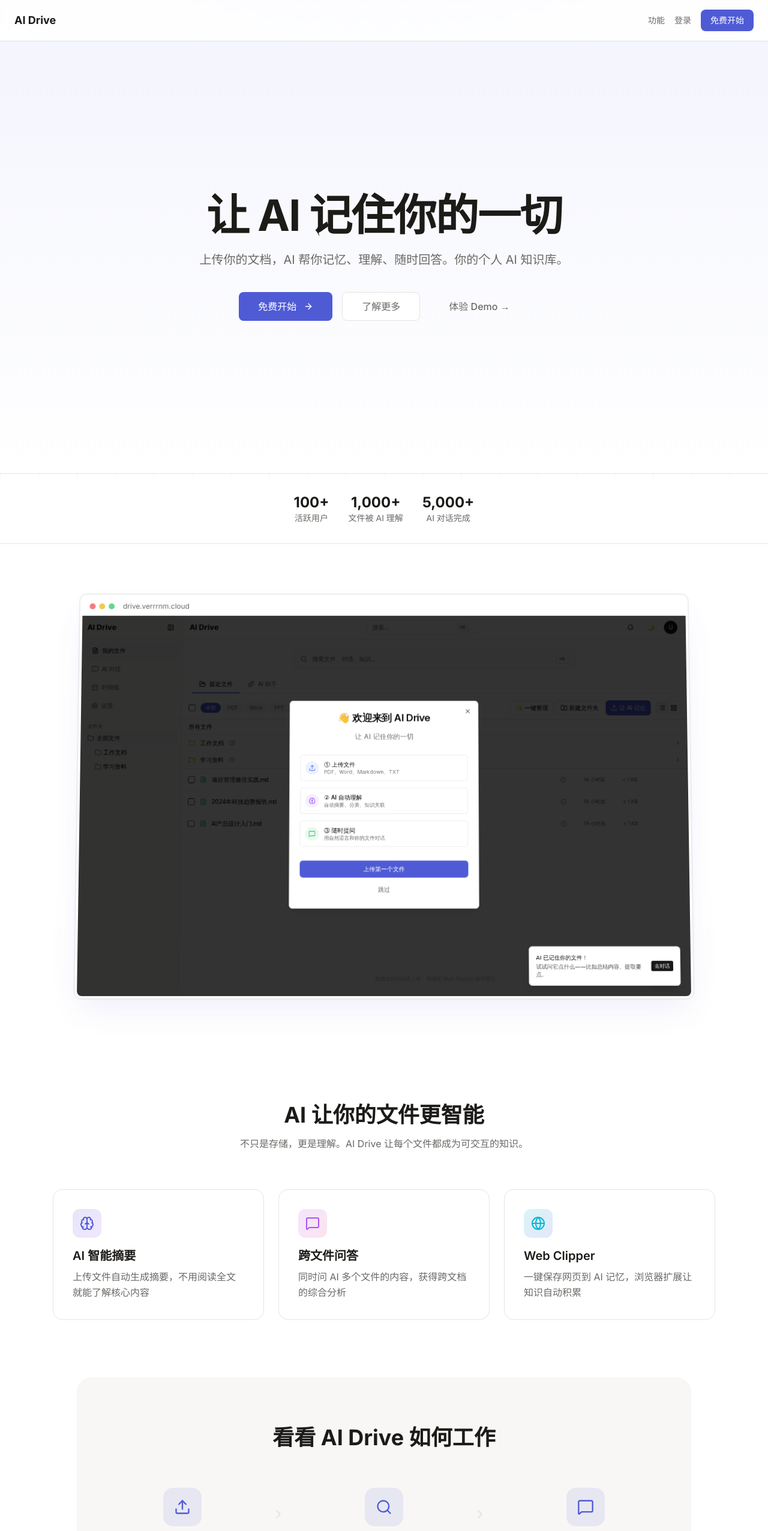
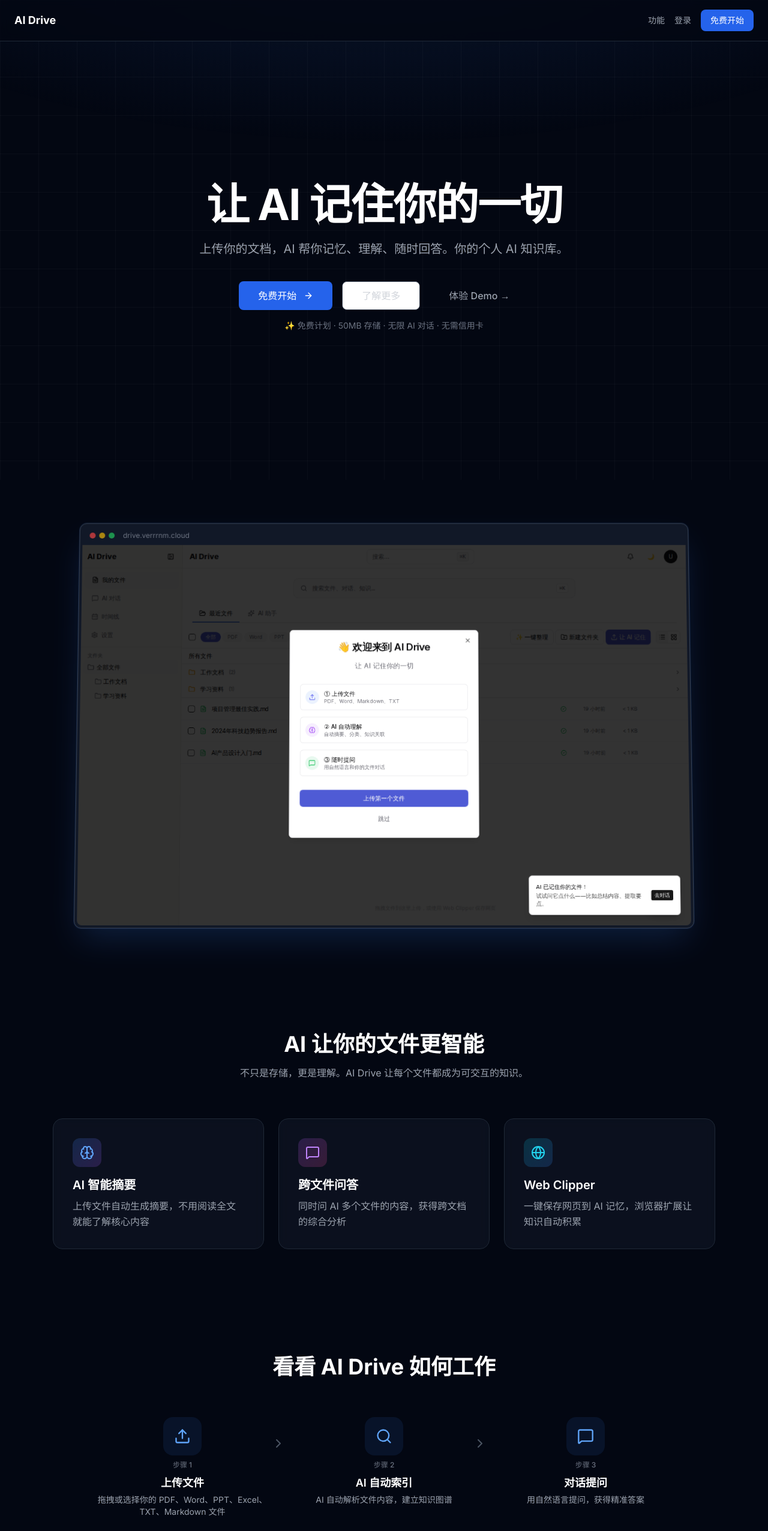
Before and after one commit to DriveMem/drivemem, a Next.js app in the folder apps/web/: page / in a window 1280 px wide. Shown: the top 2553 px of the page at 60% size. Built offline with nearby package versions, Linux system fonts and the light colour scheme.

Commit message:
feat(web): Landing CTA free plan + chat empty state chips

```diff
--- a/apps/web/src/app/page.tsx
+++ b/apps/web/src/app/page.tsx
@@ -59,68 +59,53 @@
 
 export default function LandingPage() {
   return (
-    <main className="min-h-screen bg-white text-[#1C1B18] selection:bg-[#4F5BD5]/20">
-      <nav className="sticky top-0 z-50 flex items-center justify-between border-b border-[#E5E4E1] bg-white/80 px-6 py-4 backdrop-blur">
-        <Link href="/" className="text-lg font-bold text-[#1C1B18]">AI Drive</Link>
+    <main className="min-h-screen bg-gray-950 text-white selection:bg-blue-500/30">
+      <nav className="sticky top-0 z-50 flex items-center justify-between border-b border-gray-800 bg-gray-950/80 px-6 py-4 backdrop-blur">
+        <Link href="/" className="text-lg font-bold text-white">AI Drive</Link>
         <div className="flex items-center gap-4">
-          <a href="#features" className="text-sm text-[#6B6966] hover:text-[#1C1B18] transition">功能</a>
-          <Link href="/login" className="text-sm text-[#6B6966] hover:text-[#1C1B18] transition">登录</Link>
-          <Link href="/signup" className="rounded-lg bg-[#4F5BD5] px-4 py-2 text-sm font-medium text-white hover:bg-[#3D49C4] transition">免费开始</Link>
+          <a href="#features" className="text-sm text-gray-400 hover:text-white transition">功能</a>
+          <Link href="/login" className="text-sm text-gray-400 hover:text-white transition">登录</Link>
+          <Link href="/signup" className="rounded-lg bg-blue-600 px-4 py-2 text-sm font-medium text-white hover:bg-blue-700 transition">免费开始</Link>
         </div>
       </nav>
 
       {/* ===== grid bg ===== */}
-      <div className="pointer-events-none fixed inset-0 z-0 bg-[linear-gradient(rgba(0,0,0,.03)_1px,transparent_1px),linear-gradient(90deg,rgba(0,0,0,.03)_1px,transparent_1px)] bg-[size:64px_64px]" />
-      <div className="pointer-events-none fixed inset-0 z-0 bg-[radial-gradient(ellipse_80%_50%_at_50%_-20%,rgba(79,91,213,.1),transparent)]" />
+      <div className="pointer-events-none fixed inset-0 z-0 bg-[linear-gradient(rgba(255,255,255,.03)_1px,transparent_1px),linear-gradient(90deg,rgba(255,255,255,.03)_1px,transparent_1px)] bg-[size:64px_64px]" />
+      <div className="pointer-events-none fixed inset-0 z-0 bg-[radial-gradient(ellipse_80%_50%_at_50%_-20%,rgba(59,130,246,.15),transparent)]" />
 
       {/* ===== Hero ===== */}
-      <section className="relative z-10 flex min-h-[90vh] flex-col items-center justify-center bg-gradient-to-b from-[#F4F5FD] to-white px-6 text-center">
+      <section className="relative z-10 flex min-h-[90vh] flex-col items-center justify-center px-6 text-center">
         <FadeIn>
-          <h1 className="mx-auto max-w-4xl text-5xl font-bold leading-tight tracking-tight text-[#1C1B18] sm:text-7xl">
+          <h1 className="mx-auto max-w-4xl text-5xl font-bold leading-tight tracking-tight sm:text-7xl">
             让 AI 记住你的一切
           </h1>
-          <p className="mx-auto mt-6 max-w-2xl text-lg text-[#6B6966] sm:text-xl">
+          <p className="mx-auto mt-6 max-w-2xl text-lg text-gray-400 sm:text-xl">
             上传你的文档，AI 帮你记忆、理解、随时回答。你的个人 AI 知识库。
           </p>
           <div className="mt-10 flex flex-wrap justify-center gap-4">
-            <Button asChild size="lg" className="h-12 px-8 text-base bg-[#4F5BD5] hover:bg-[#3D49C4] text-white">
+            <Button asChild size="lg" className="h-12 px-8 text-base bg-blue-600 hover:bg-blue-700 text-white">
               <Link href="/signup">免费开始 <ArrowRight className="ml-1 h-4 w-4" /></Link>
             </Button>
-            <Button asChild variant="outline" size="lg" className="h-12 border-[#E5E4E1] px-8 text-base text-[#6B6966] hover:bg-[#F8F7F5] hover:text-[#1C1B18]">
+            <Button asChild variant="outline" size="lg" className="h-12 border-gray-700 px-8 text-base text-gray-300 hover:bg-gray-800 hover:text-white">
               <Link href="#features">了解更多</Link>
             </Button>
-            <Button asChild variant="ghost" size="lg" className="h-12 px-8 text-base text-[#6B6966] hover:text-[#1C1B18]">
+            <Button asChild variant="ghost" size="lg" className="h-12 px-8 text-base text-gray-400 hover:text-white">
               <Link href="/login">体验 Demo →</Link>
             </Button>
           </div>
+          <p className="mt-4 text-sm text-gray-500 text-center">✨ 免费计划 · 50MB 存储 · 无限 AI 对话 · 无需信用卡</p>
         </FadeIn>
       </section>
-
-      {/* ===== 信任指标 ===== */}
-      <div className="relative z-10 flex justify-center gap-8 py-8 border-y border-[#E5E4E1]">
-        <div className="text-center">
-          <p className="text-2xl font-bold text-[#1C1B18]">100+</p>
-          <p className="text-sm text-[#6B6966]">活跃用户</p>
-        </div>
-        <div className="text-center">
-          <p className="text-2xl font-bold text-[#1C1B18]">1,000+</p>
-          <p className="text-sm text-[#6B6966]">文件被 AI 理解</p>
-        </div>
-        <div className="text-center">
-          <p className="text-2xl font-bold text-[#1C1B18]">5,000+</p>
-          <p className="text-sm text-[#6B6966]">AI 对话完成</p>
-        </div>
-      </div>
 
       {/* ===== Product Preview ===== */}
       <section className="relative z-10 px-6 py-20">
         <div className="mx-auto max-w-5xl" style={{ perspective: "1200px" }}>
-          <div className="rounded-xl border border-[#E5E4E1] bg-white p-1 shadow-2xl shadow-[#4F5BD5]/10 ring-1 ring-[#4F5BD5]/5" style={{ transform: "rotateX(2deg)" }}>
+          <div className="rounded-xl border border-gray-700 bg-gray-900 p-1 shadow-2xl shadow-blue-500/20 ring-1 ring-blue-500/10" style={{ transform: "rotateX(2deg)" }}>
             <div className="flex items-center gap-1.5 px-3 py-2">
               <div className="h-2.5 w-2.5 rounded-full bg-red-500/70" />
               <div className="h-2.5 w-2.5 rounded-full bg-yellow-500/70" />
               <div className="h-2.5 w-2.5 rounded-full bg-green-500/70" />
-              <span className="ml-2 text-xs text-[#6B6966]">drive.verrrnm.cloud</span>
+              <span className="ml-2 text-xs text-gray-500">drive.verrrnm.cloud</span>
             </div>
                         <img src="/screenshots/dashboard.png" alt="AI Drive Dashboard" className="w-full rounded-b-lg" />
           </div>
@@ -132,51 +117,51 @@
       {/* ===== AI Feature Showcase ===== */}
       <section id="features" className="relative z-10 mx-auto max-w-6xl px-6 py-24">
         <FadeIn>
-          <h2 className="text-center text-3xl font-bold text-[#1C1B18] sm:text-4xl">AI 让你的文件更智能</h2>
-          <p className="mx-auto mt-4 max-w-2xl text-center text-[#6B6966]">不只是存储，更是理解。AI Drive 让每个文件都成为可交互的知识。</p>
+          <h2 className="text-center text-3xl font-bold sm:text-4xl">AI 让你的文件更智能</h2>
+          <p className="mx-auto mt-4 max-w-2xl text-center text-gray-400">不只是存储，更是理解。AI Drive 让每个文件都成为可交互的知识。</p>
           <div className="mt-16 grid gap-6 sm:grid-cols-3">
-            <div className="group rounded-2xl border border-[#E5E4E1] bg-white p-8 transition hover:border-[#4F5BD5]/30 hover:shadow-md">
-              <div className="flex h-12 w-12 items-center justify-center rounded-xl bg-gradient-to-br from-[#4F5BD5]/15 to-purple-500/15 mb-4">
-                <Brain className="h-6 w-6 text-[#4F5BD5]" />
+            <div className="group rounded-2xl border border-gray-800 bg-gray-900/60 p-8 backdrop-blur transition hover:border-blue-500/30 hover:bg-gray-900/80">
+              <div className="flex h-12 w-12 items-center justify-center rounded-xl bg-gradient-to-br from-blue-500/20 to-purple-500/20 mb-4">
+                <Brain className="h-6 w-6 text-blue-400" />
               </div>
-              <h3 className="text-xl font-semibold text-[#1C1B18] mb-2">AI 智能摘要</h3>
-              <p className="text-[#6B6966] leading-relaxed">上传文件自动生成摘要，不用阅读全文就能了解核心内容</p>
+              <h3 className="text-xl font-semibold mb-2">AI 智能摘要</h3>
+              <p className="text-gray-400 leading-relaxed">上传文件自动生成摘要，不用阅读全文就能了解核心内容</p>
             </div>
-            <div className="group rounded-2xl border border-[#E5E4E1] bg-white p-8 transition hover:border-[#4F5BD5]/30 hover:shadow-md">
-              <div className="flex h-12 w-12 items-center justify-center rounded-xl bg-gradient-to-br from-purple-500/15 to-pink-500/15 mb-4">
-                <MessageSquare className="h-6 w-6 text-purple-500" />
+            <div className="group rounded-2xl border border-gray-800 bg-gray-900/60 p-8 backdrop-blur transition hover:border-blue-500/30 hover:bg-gray-900/80">
+              <div className="flex h-12 w-12 items-center justify-center rounded-xl bg-gradient-to-br from-purple-500/20 to-pink-500/20 mb-4">
+                <MessageSquare className="h-6 w-6 text-purple-400" />
               </div>
-              <h3 className="text-xl font-semibold text-[#1C1B18] mb-2">跨文件问答</h3>
-              <p className="text-[#6B6966] leading-relaxed">同时问 AI 多个文件的内容，获得跨文档的综合分析</p>
+              <h3 className="text-xl font-semibold mb-2">跨文件问答</h3>
+              <p className="text-gray-400 leading-relaxed">同时问 AI 多个文件的内容，获得跨文档的综合分析</p>
             </div>
-            <div className="group rounded-2xl border border-[#E5E4E1] bg-white p-8 transition hover:border-[#4F5BD5]/30 hover:shadow-md">
-              <div className="flex h-12 w-12 items-center justify-center rounded-xl bg-gradient-to-br from-cyan-500/15 to-[#4F5BD5]/15 mb-4">
-                <Globe className="h-6 w-6 text-cyan-500" />
+            <div className="group rounded-2xl border border-gray-800 bg-gray-900/60 p-8 backdrop-blur transition hover:border-blue-500/30 hover:bg-gray-900/80">
+              <div className="flex h-12 w-12 items-center justify-center rounded-xl bg-gradient-to-br from-cyan-500/20 to-blue-500/20 mb-4">
+                <Globe className="h-6 w-6 text-cyan-400" />
               </div>
-              <h3 className="text-xl font-semibold text-[#1C1B18] mb-2">Web Clipper</h3>
-              <p className="text-[#6B6966] leading-relaxed">一键保存网页到 AI 记忆，浏览器扩展让知识自动积累</p>
+              <h3 className="text-xl font-semibold mb-2">Web Clipper</h3>
+              <p className="text-gray-400 leading-relaxed">一键保存网页到 AI 记忆，浏览器扩展让知识自动积累</p>
             </div>
           </div>
         </FadeIn>
       </section>
 
       {/* ===== How It Works ===== */}
-      <section className="relative z-10 mx-auto max-w-5xl px-6 py-20 bg-[#F8F7F5] rounded-3xl">
+      <section className="relative z-10 mx-auto max-w-5xl px-6 py-20">
         <FadeIn>
-          <h2 className="text-center text-3xl font-bold text-[#1C1B18] sm:text-4xl">看看 AI Drive 如何工作</h2>
+          <h2 className="text-center text-3xl font-bold sm:text-4xl">看看 AI Drive 如何工作</h2>
           <div className="mt-16 grid gap-8 sm:grid-cols-3">
             {STEPS.map((s, i) => (
               <div key={s.title} className="relative flex flex-col items-center text-center">
                 {/* connector line */}
                 {i < STEPS.length - 1 && (
-                  <ChevronRight className="absolute -right-5 top-8 hidden h-6 w-6 text-[#E5E4E1] sm:block" />
+                  <ChevronRight className="absolute -right-5 top-8 hidden h-6 w-6 text-gray-600 sm:block" />
                 )}
-                <div className="flex h-16 w-16 items-center justify-center rounded-2xl bg-[#4F5BD5]/10 text-[#4F5BD5]">
+                <div className="flex h-16 w-16 items-center justify-center rounded-2xl bg-blue-500/10 text-blue-400">
                   <s.icon className="h-7 w-7" />
                 </div>
-                <span className="mt-2 text-xs font-medium text-[#6B6966]">步骤 {i + 1}</span>
-                <h3 className="mt-2 text-lg font-semibold text-[#1C1B18]">{s.title}</h3>
-                <p className="mt-1 text-sm text-[#6B6966]">{s.desc}</p>
+                <span className="mt-2 text-xs font-medium text-gray-500">步骤 {i + 1}</span>
+                <h3 className="mt-2 text-lg font-semibold">{s.title}</h3>
+                <p className="mt-1 text-sm text-gray-400">{s.desc}</p>
               </div>
             ))}
           </div>
@@ -190,12 +175,12 @@
             <div className={`flex flex-col items-center gap-12 md:flex-row ${f.reverse ? "md:flex-row-reverse" : ""}`}>
               {/* text */}
               <div className="flex-1 space-y-4">
-                <f.icon className="h-8 w-8 text-[#4F5BD5]" />
-                <h3 className="text-2xl font-bold text-[#1C1B18] sm:text-3xl">{f.title}</h3>
-                <p className="text-[#6B6966] leading-relaxed">{f.desc}</p>
+                <f.icon className="h-8 w-8 text-blue-400" />
+                <h3 className="text-2xl font-bold sm:text-3xl">{f.title}</h3>
+                <p className="text-gray-400 leading-relaxed">{f.desc}</p>
               </div>
               {/* real screenshot */}
-              <div className="w-full flex-1 overflow-hidden rounded-2xl border border-[#E5E4E1] ring-1 ring-black/5 shadow-lg">
+              <div className="w-full flex-1 overflow-hidden rounded-2xl border border-white/10 ring-1 ring-white/5 shadow-lg">
                 <img
                   src={f.title === "AI 对话" || f.title === "引用来源" ? "/screenshots/chat.png" : "/screenshots/dashboard.png"}
                   alt={f.title}
@@ -210,19 +195,19 @@
       {/* ===== Final CTA ===== */}
       <section className="relative z-10 px-6 py-32 text-center">
         <FadeIn>
-          <h2 className="text-3xl font-bold text-[#1C1B18] sm:text-4xl">准备好了吗？让 AI 记住你的一切</h2>
+          <h2 className="text-3xl font-bold sm:text-4xl">准备好了吗？让 AI 记住你的一切</h2>
           <div className="mt-8">
-            <Button asChild size="lg" className="h-12 px-10 text-base bg-[#4F5BD5] hover:bg-[#3D49C4] text-white">
+            <Button asChild size="lg" className="h-12 px-10 text-base bg-blue-600 hover:bg-blue-700 text-white">
               <Link href="/signup">免费开始 <ArrowRight className="ml-1 h-4 w-4" /></Link>
             </Button>
-            <p className="mt-3 text-sm text-[#9B9893]">免费 5GB 存储 · 每天 20 次 AI 对话 · 无需信用卡</p>
           </div>
+          <p className="mt-4 text-sm text-gray-500">✨ 免费计划 · 50MB 存储 · 无限 AI 对话 · 无需信用卡</p>
         </FadeIn>
       </section>
 
       {/* ===== Footer ===== */}
-      <footer className="relative z-10 border-t border-[#E5E4E1] bg-[#F8F7F5] px-6 py-8 text-center text-sm text-[#6B6966]">
-        © 2026 AI Drive · <Link href="/privacy" className="text-[#6B6966] hover:text-[#1C1B18] text-sm">隐私政策</Link> · <Link href="/terms" className="text-[#6B6966] hover:text-[#1C1B18] text-sm">使用条款</Link>
+      <footer className="relative z-10 border-t border-gray-800 px-6 py-8 text-center text-sm text-gray-500">
+        © 2026 AI Drive · <Link href="/privacy" className="text-gray-500 hover:text-gray-400 text-sm">隐私政策</Link> · <Link href="/terms" className="text-gray-500 hover:text-gray-400 text-sm">使用条款</Link>
       </footer>
     </main>
   )
```
Also changed, not shown: apps/web/src/components/chat/chat-view.tsx (+33 -38 lines).
